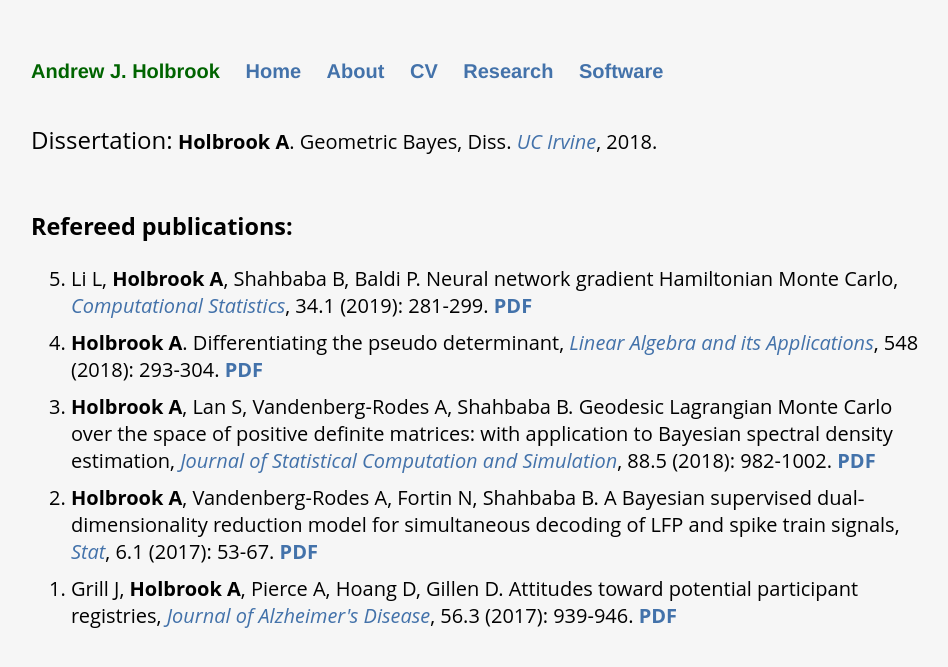
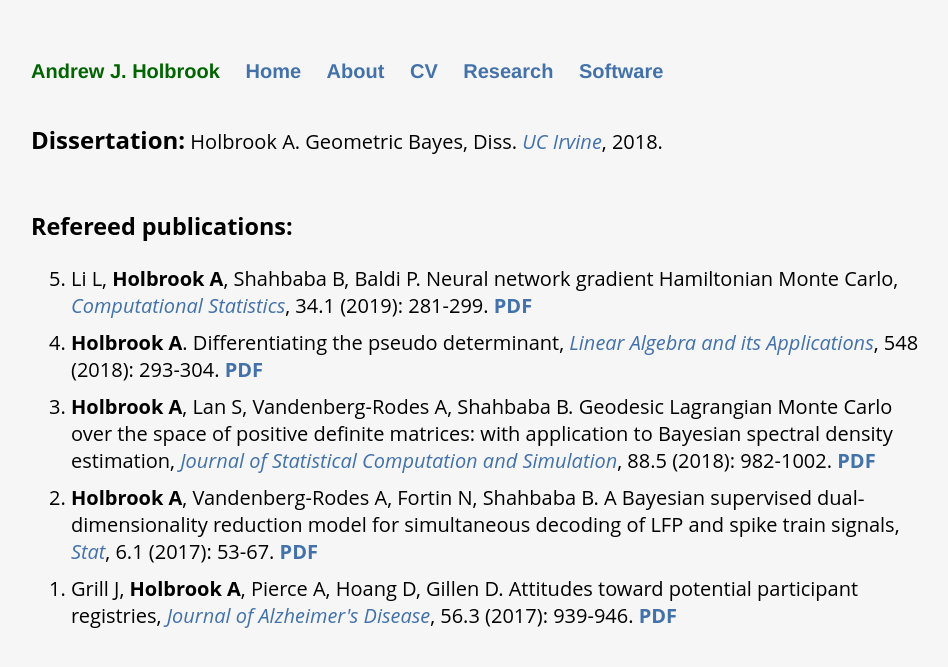
Before and after one commit to andrewjholbrook/andrewjholbrook.github.io, a Jekyll site: the page built from research.html, in a window 1280 px wide. Shown: the top 667 px of the page, without its empty margins (161-1109 px from the left). Built offline with Jekyll 4.4.1, drawn with Linux system fonts in a browser that asks for light colours.

Commit message:
Update research.html

```diff
--- a/research.html
+++ b/research.html
@@ -7,7 +7,7 @@ title: Research of Andrew Holbrook
 
       <div class="col-9">
 
-  <font size=5>Dissertation:</font> <b>Holbrook A</b>. Geometric Bayes, Diss. <i><a href="https://escholarship.org/uc/item/1rs3p8k7" target="_blank">UC Irvine</a></i>, 2018.<br /><br /><br />
+            <font size=5><b>Dissertation:</b></font> Holbrook A. Geometric Bayes, Diss. <i><a href="https://escholarship.org/uc/item/1rs3p8k7" target="_blank">UC Irvine</a></i>, 2018.<br /><br /><br />
 
 
   <h3>Refereed publications:</h3>
```
